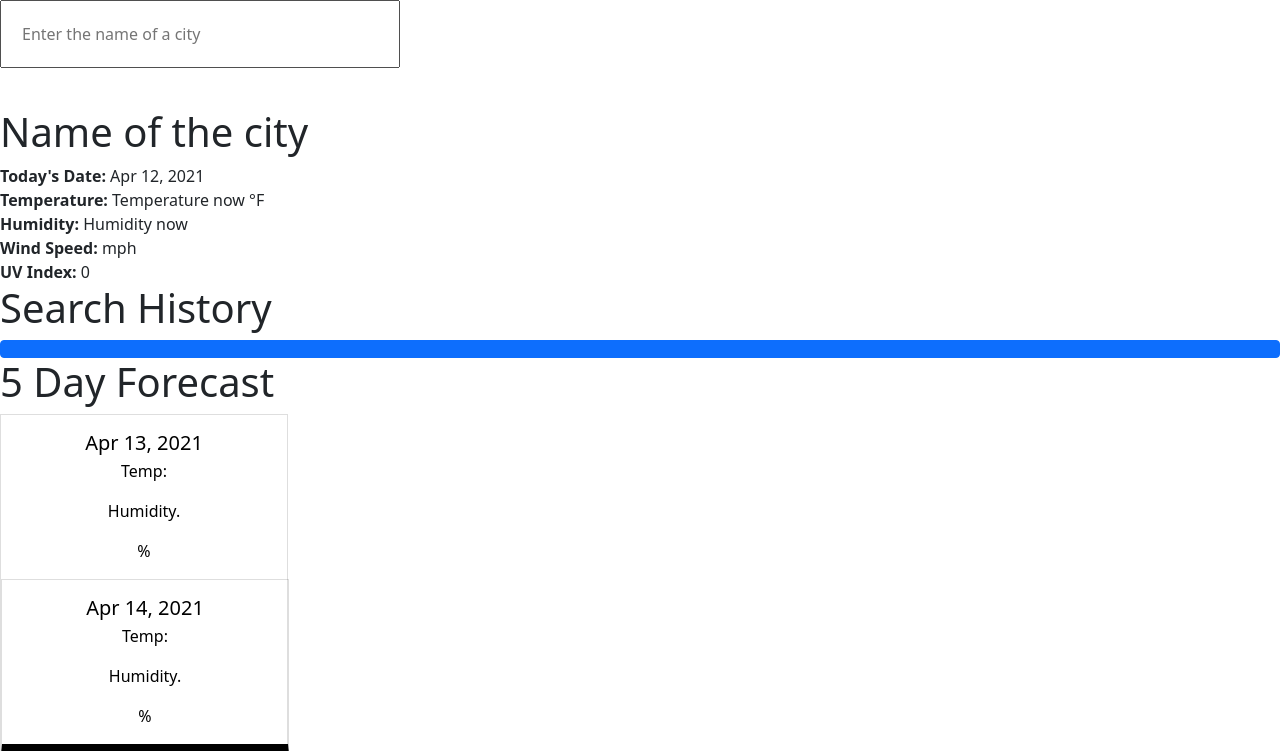
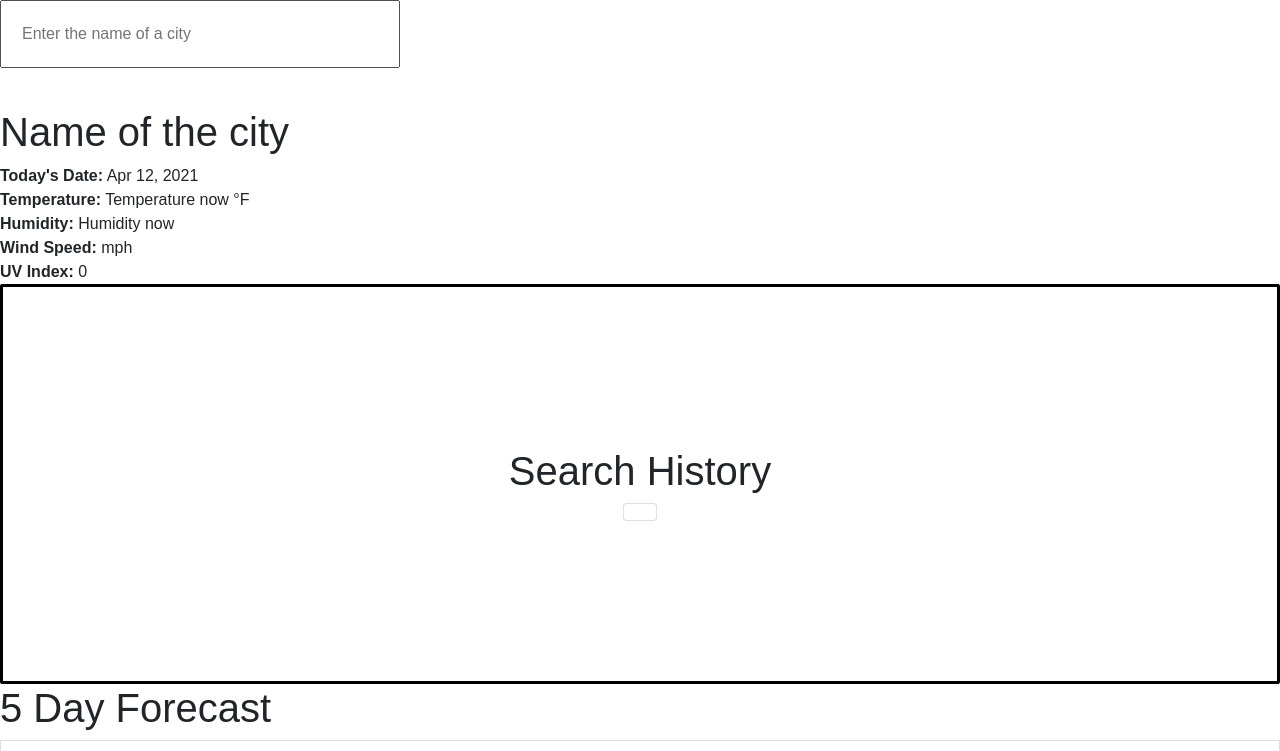
Before and after one commit to Jvala2/Weather-Forecast-App, a plain HTML site: page index.html in a window 1280 px wide. Shown: the top 751 px of the page. Drawn offline with nearby package versions, Linux system fonts and the light colour scheme.

Commit message:
Minor fixes

```diff
--- a/index.html
+++ b/index.html
@@ -50,7 +50,7 @@
     <aside id="sHistory">
         <h1>Search History</h1>
         <div class="list-group">
-            <button type="button" class="list-group-item list-group-item-action active">
+            <button type="button" class="list-group-item">
             </button>
         </div>
     </aside>
@@ -60,7 +60,7 @@
             5 Day Forecast
         </h1>
     </div>
-    <div id="future">
+    <div class="future">
         <div class="card" style="width: 18rem;">
             <div class="card-body">
             <h5 class="card-title" id="day2">Card title</h5>
--- a/style.css
+++ b/style.css
@@ -1,11 +1,12 @@
-.body {
+body {
+    font-family: Arial, Helvetica, sans-serif;
+}
+.theNow{
     display: flex;
     flex-direction: column;
     justify-content: center;
     align-items: center;
     width: 100%;
-    height: 100vh;
-    font-family: Arial, Helvetica, sans-serif;
 }
 
 input {
@@ -14,6 +15,20 @@ input {
     margin-bottom: 40px;
 }
 
+aside {
+    position: relative;
+    display: flex;
+    flex-direction: column;
+    height: 50vh;
+    justify-content: center;
+    align-items: center;
+    padding: 10vh;
+    flex-basis: 50%;
+    border-radius: 2px;
+    border-style: solid;
+    border-color: black;
+
+}
 .card {
     text-align: center;
     background-color: transparent;
```
Also changed, not shown: script.js (+0 -15 lines).
